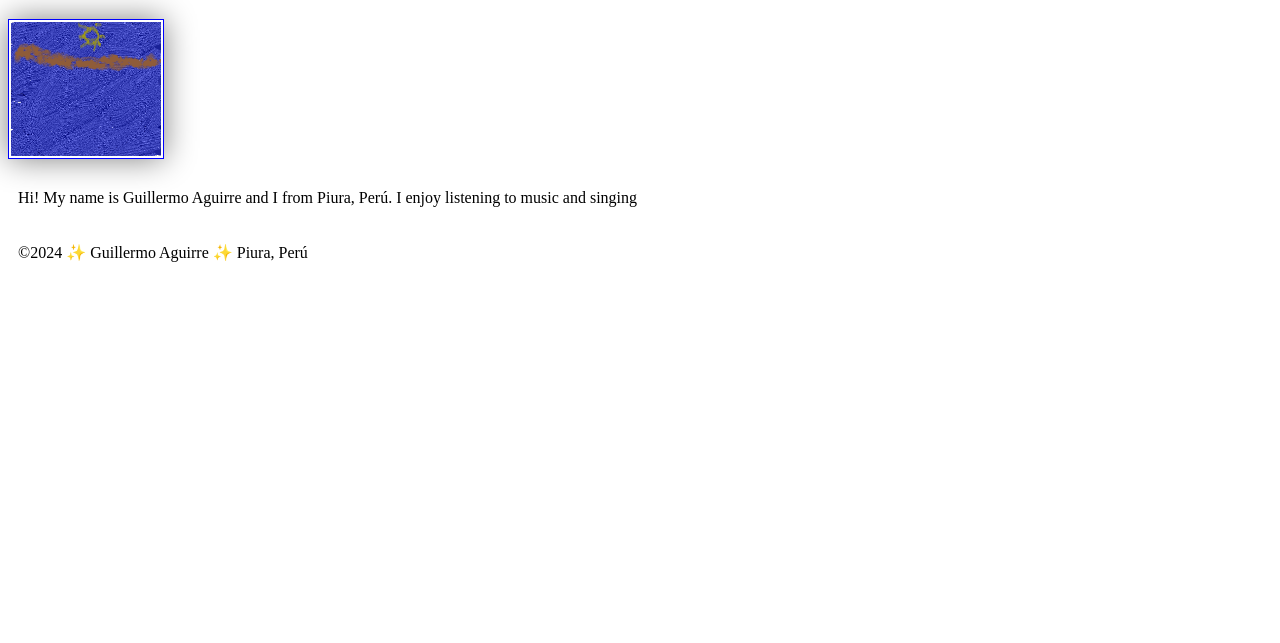
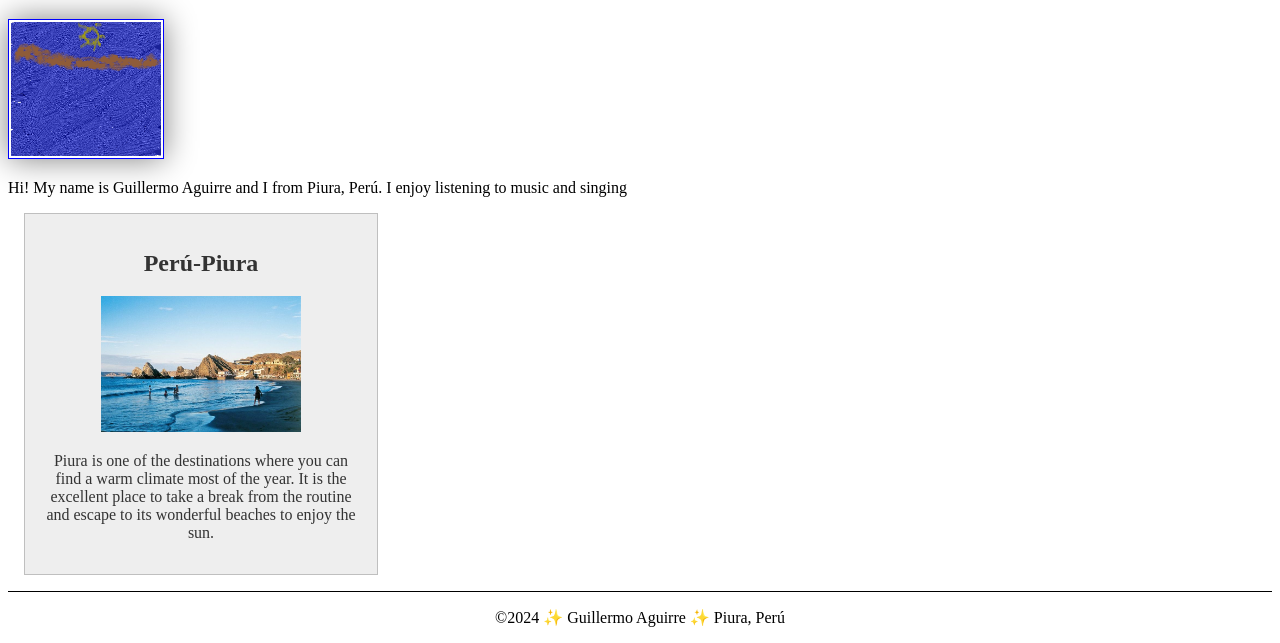
Before and after one commit to Guille-coder/wdd130, a plain HTML site: page index.html in a window 1280 px wide. Shown: the part 263-906 px from the top of the page. Before the commit the page ends 800 px from the top, so only its background shows below. Drawn offline with Linux system fonts and the light colour scheme.

Commit message:
Course Home Page Enhancement

```diff
--- a/index.html
+++ b/index.html
@@ -4,6 +4,8 @@
         <meta charset="utf-8">
         <meta name="viewport" content="width=device-width,initial-scale=1.0">
         <title>Guillermo Aguirre | WD 130</title>
+        <meta name="description" content="">
+        <meta name="author" content="Guillermo Aguirre">
         <link rel="stylesheet" href="styles/styles.css">
     </head>
     <body>
@@ -19,6 +21,11 @@
             <img src="images/picture.png" alt="Hi, my name is Guillermo Aguirre" width="200">
             <p>Hi! My name is Guillermo Aguirre and I from Piura, Perú. I enjoy listening to music and singing</p>
         </main>
+        <ASIde>
+            <h2>Perú-Piura</h2>
+            <img src="images/Piura.jfif" alt="piura beach">
+            <p>Piura is one of the destinations where you can find a warm climate most of the year. It is the excellent place to take a break from the routine and escape to its wonderful beaches to enjoy the sun.</p>
+        </ASIde>
         <footer>
             <p>©2024 ✨ Guillermo Aguirre ✨ Piura, Perú </p>
         </footer>
--- a/styles/styles.css
+++ b/styles/styles.css
@@ -10,7 +10,7 @@ nav a {
 h1 {
     color: steelblue;
 }
-img {
+main img {
     width: 150px;
     height: auto;
     border: 1px solid blue;
@@ -20,3 +20,27 @@ img {
 p {
     padding: 10px;
 }
+main {
+    max-width: 840px;
+}
+aside {
+    width: 20rem;
+    margin: 1rem;
+    border: 1px solid rgba( 0, 0, 0, 0.2);
+    padding: 1rem;
+    background-color: #eee;
+    color: #333;
+    text-align: center;
+}
+aside img {
+    width: 200px;
+    height: auto;
+}
+p {
+    padding: 0;
+}
+footer {
+    margin-top: 15px;
+    border-top: 1px solid #000;
+    text-align: center;
+}
```
Also changed, not shown: images/Piura.jfif (added).
